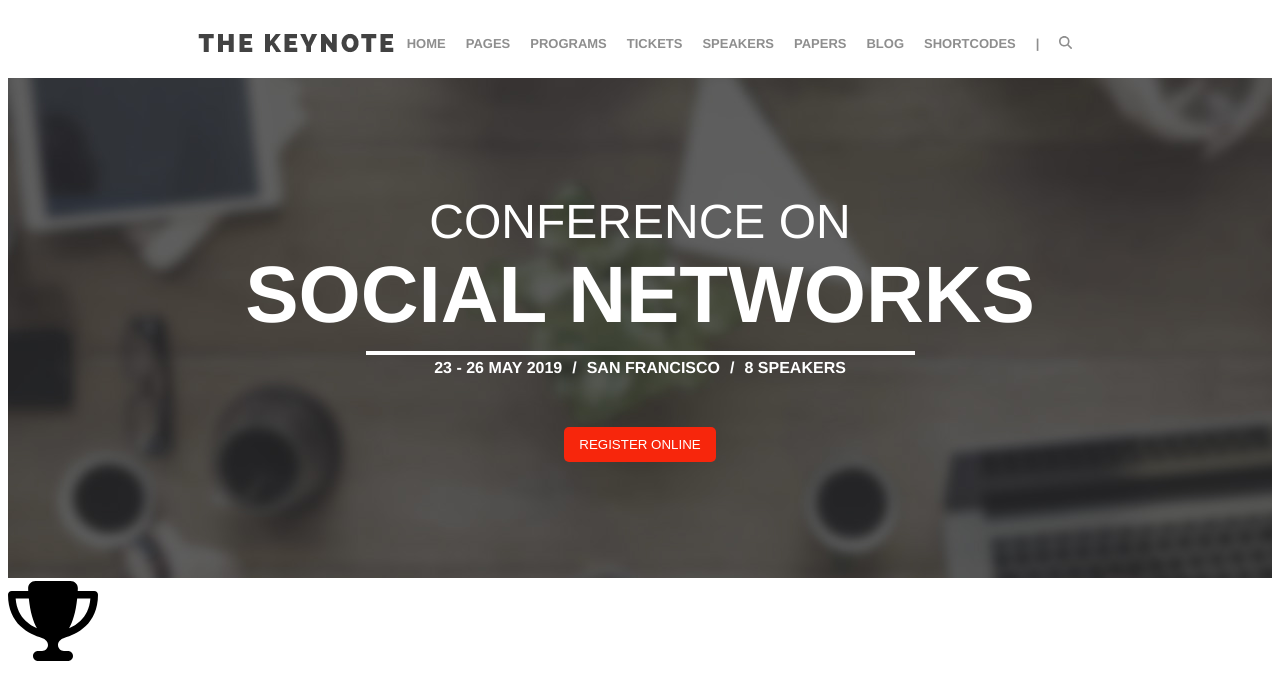
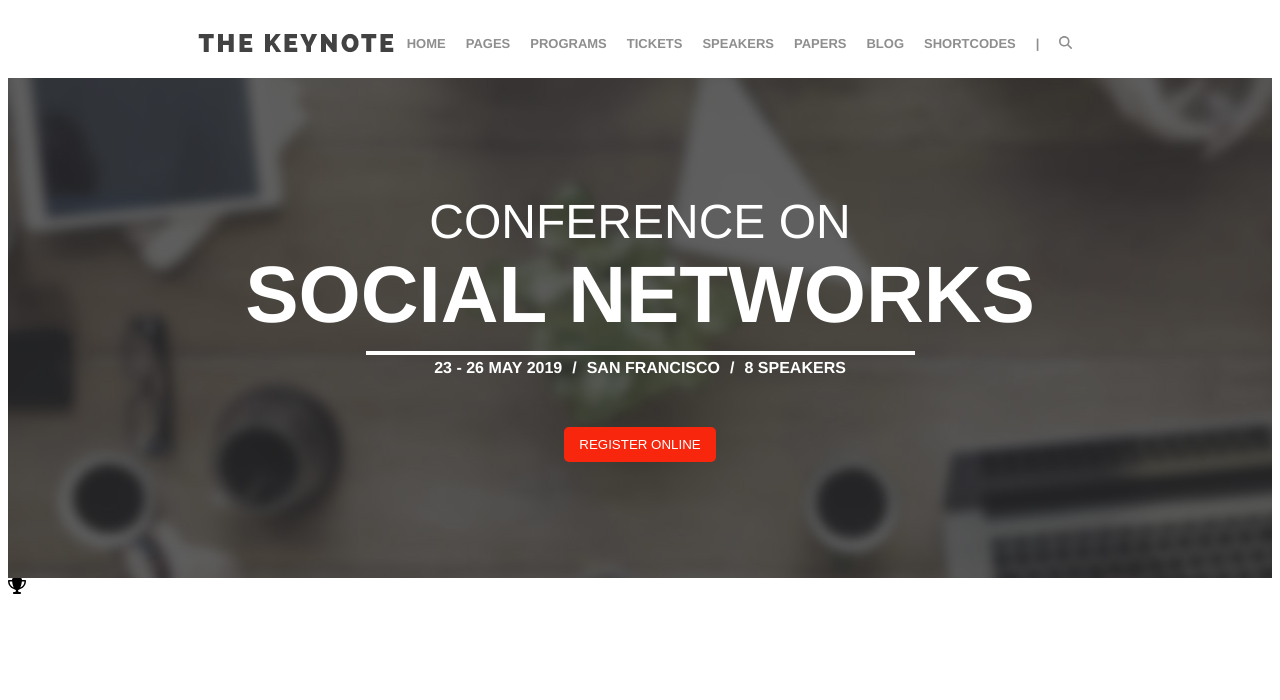
Before and after one commit to AndreaPanzeriDev/proj-html-vuejs, a Vue app: page / in a window 1280 px wide. Shown: the top 700 px of the page. Built offline with nearby package versions, Linux system fonts and the light colour scheme.

Commit message:
auto-save

```diff
--- a/src/App.vue
+++ b/src/App.vue
@@ -1,7 +1,7 @@
 <template>
   <div id="app">
     <HeaderComp/>
-    <MainComp/>
+    <MainComp :arrayAboutUs="aboutUs"/>
   </div>
 </template>
 
@@ -14,7 +14,15 @@ export default {
   components: {
     HeaderComp,
     MainComp,
-
+  },
+  data(){
+    return{
+      aboutUs: [
+        {icon: 'fa-solid fa-trophy', title: 'WHO WE ARE', phrase:'Lorem ipsum dolor sit amet consectetur adipisicing elit. Veniam perspiciatis, dolorum distinctio id facere nam maiores'},
+        {icon: 'fa-solid fa-bolt', title: 'WHAT WE DO', phrase:'Lorem ipsum dolor sit amet consectetur adipisicing elit. Veniam perspiciatis, dolorum distinctio id facere nam maiores'},
+        {icon: 'fa-solid fa-question', title: 'WHY US', phrase:'Lorem ipsum dolor sit amet consectetur adipisicing elit. Veniam perspiciatis, dolorum distinctio id facere nam maiores'},
+      ]
+    }
   }
 }
 </script>
@@ -61,8 +69,16 @@ html{
   margin-top: 50px;
 }
 
-.fs-5{
-  font-size: 5rem;
+.fs-2{
+  font-size: 2rem;
+}
+
+.align-self-center{
+  align-self: center;
+}
+
+.text-black{
+  color: black;
 }
 
 .button{
```
